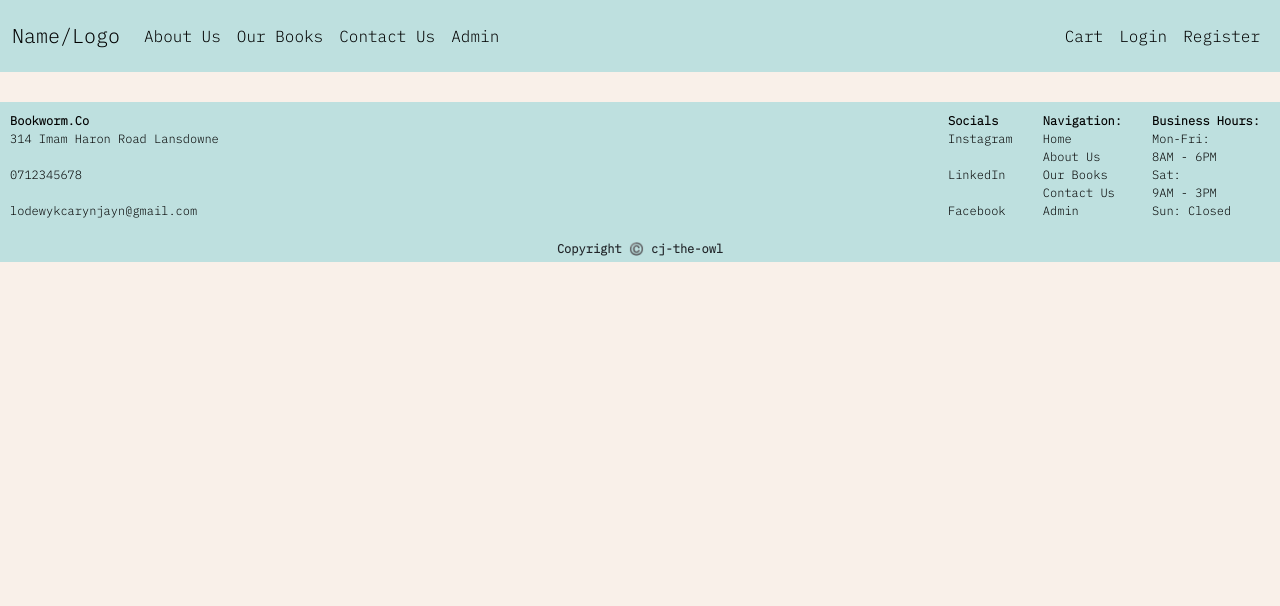
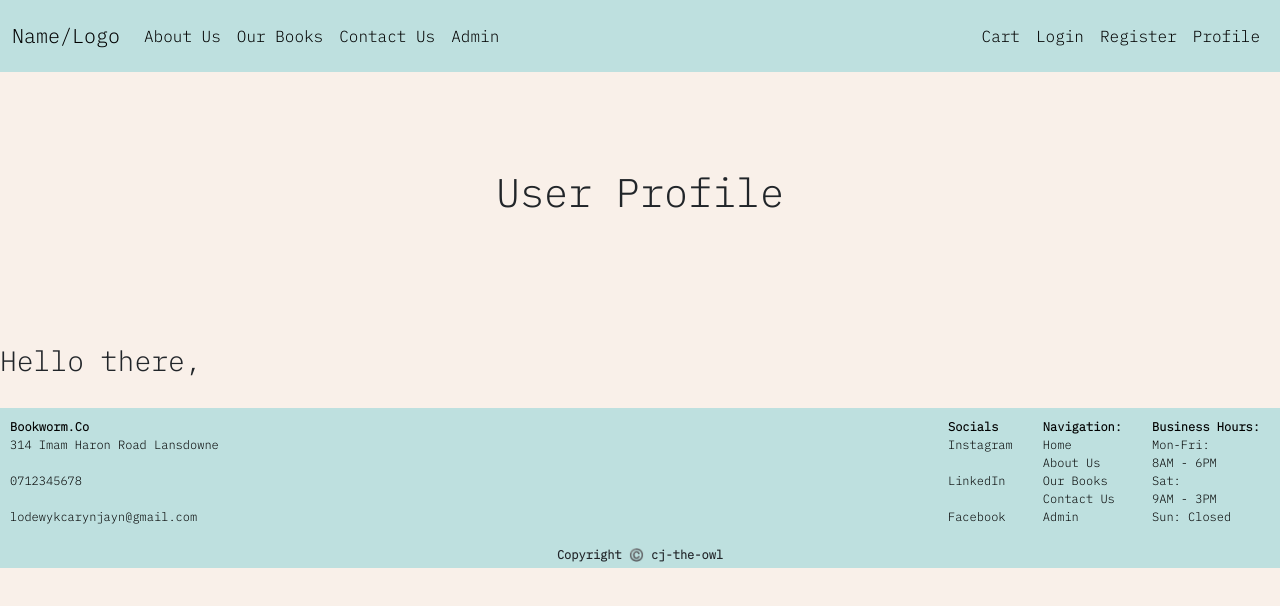
Before and after one commit to cj-the-owl/capstone-project, a Vue app in the folder capstone-frontend/: page /singleUser in a window 1280 px wide. Shown: the top 606 px of the page. Built offline with nearby package versions, Linux system fonts and the light colour scheme.

Commit message:
i dunno anymore

```diff
--- a/capstone-frontend/src/components/navBarComp.vue
+++ b/capstone-frontend/src/components/navBarComp.vue
@@ -24,6 +24,7 @@
                     <router-link class="nav-link" to="#">Cart</router-link>
                     <router-link class="nav-link" to="/login">Login</router-link>
                     <router-link class="nav-link" to="/register">Register</router-link>
+                    <router-link class="nav-link" to="/singleUser">Profile</router-link>
                 </span>
             </div>
         </div>
--- a/capstone-frontend/src/router/index.js
+++ b/capstone-frontend/src/router/index.js
@@ -45,6 +45,11 @@ const routes = [
     name: 'register',
     component: () => import('../views/registerView.vue')
   },
+  {
+    path: '/singleUser',
+    name: 'singleUser',
+    component: () => import('../views/singleUserView.vue')
+  }
 ]
 
 const router = createRouter({
--- a/capstone-frontend/src/store/index.js
+++ b/capstone-frontend/src/store/index.js
@@ -186,24 +186,24 @@ export default createStore({
 
     async login(context, payload) {
       try {
-        const response = await axios.post(`${baseUrl}/login`, payload);
+        const res = await axios.post(`${baseUrl}login`, payload);
         console.log('Response', response);
         alert('Hi, you have logged in successfully')
-        const {result, token, msg, err} = await response.data
+        const {result, token, msg, err} = await res.data
         if (result) {
           context.commit('setUser', result)
           context.commit('setToken', token);
-          localStorage.setItem('login_token', token);
+          localStorage.setItem('loginToken', token);
           localStorage.setItem('user', JSON.stringify(result));
           context.commit('setMsg', msg);
           setTimeout(() => {
-            router.push({name: 'product'})
+            router.push({name: 'singleUser'})
           }), 3000
         } else {
           context.commit('setMsg', err)
         }
-      } catch (error) {
-        console.error(error)
+      } catch (e) {
+        console.error(e)
       }
     }
 
--- a/capstone-frontend/src/views/loginView.vue
+++ b/capstone-frontend/src/views/loginView.vue
@@ -12,7 +12,7 @@
                 <input type="password" v-model="payload.userPass" class="form-input" placeholder="Password" required>
             </div>
              <div class="col-6-fs-5 pb-4">
-                <button class="btn" type="submit" @click.prevent="login">Sign-In</button>
+                <button class="btn" type="submit" @click="login()">Sign-In</button>
             </div>
             </div>
         </form>
@@ -38,7 +38,6 @@ computed: {
 
 methods: {
     login() {
-        console.log('Debug:', this.payload);
         this.$store.dispatch('login', this.payload)
     }
 }
--- /dev/null
+++ b/capstone-frontend/src/views/singleUserView.vue
@@ -0,0 +1,20 @@
+<template>
+    <div>
+        <div class="p-5 m-5" id="heading">
+            <h1 class="text-center">User Profile</h1>
+        </div>
+
+        <img class="img-fluid" :src="$store.state.user?.userProfile">
+        <div>
+            <h3>Hello there, {{ $store.state.user?.firstName }} {{ $store.state.user?.lastName }}</h3>
+            <h4>{{ $store.state.user?.emailAdd }}</h4>
+            <h4>{{ $store.state.user?.userRole }}</h4>
+        </div>
+    </div>
+</template>
+
+<script>
+    export default {
+
+    }
+</script>
```
